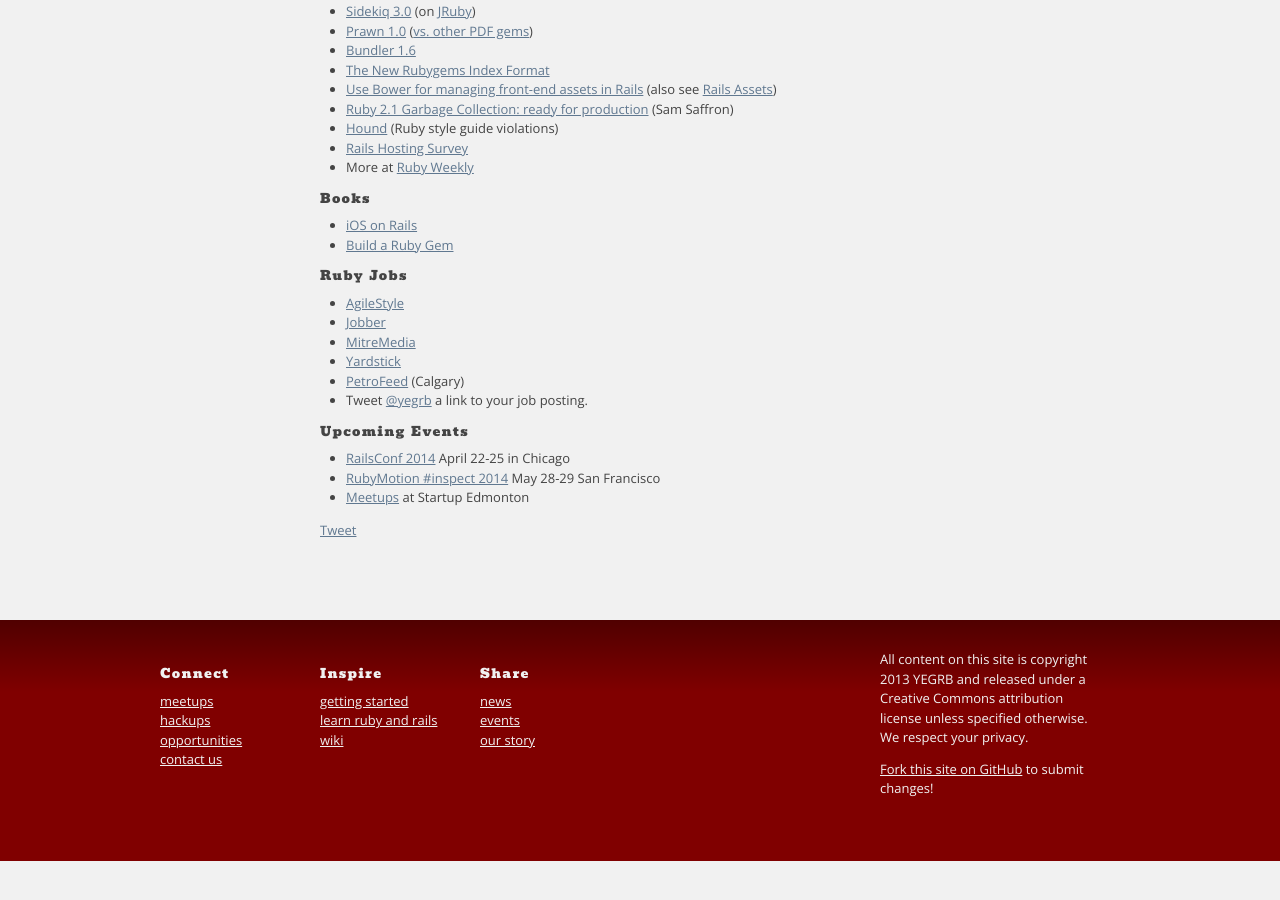
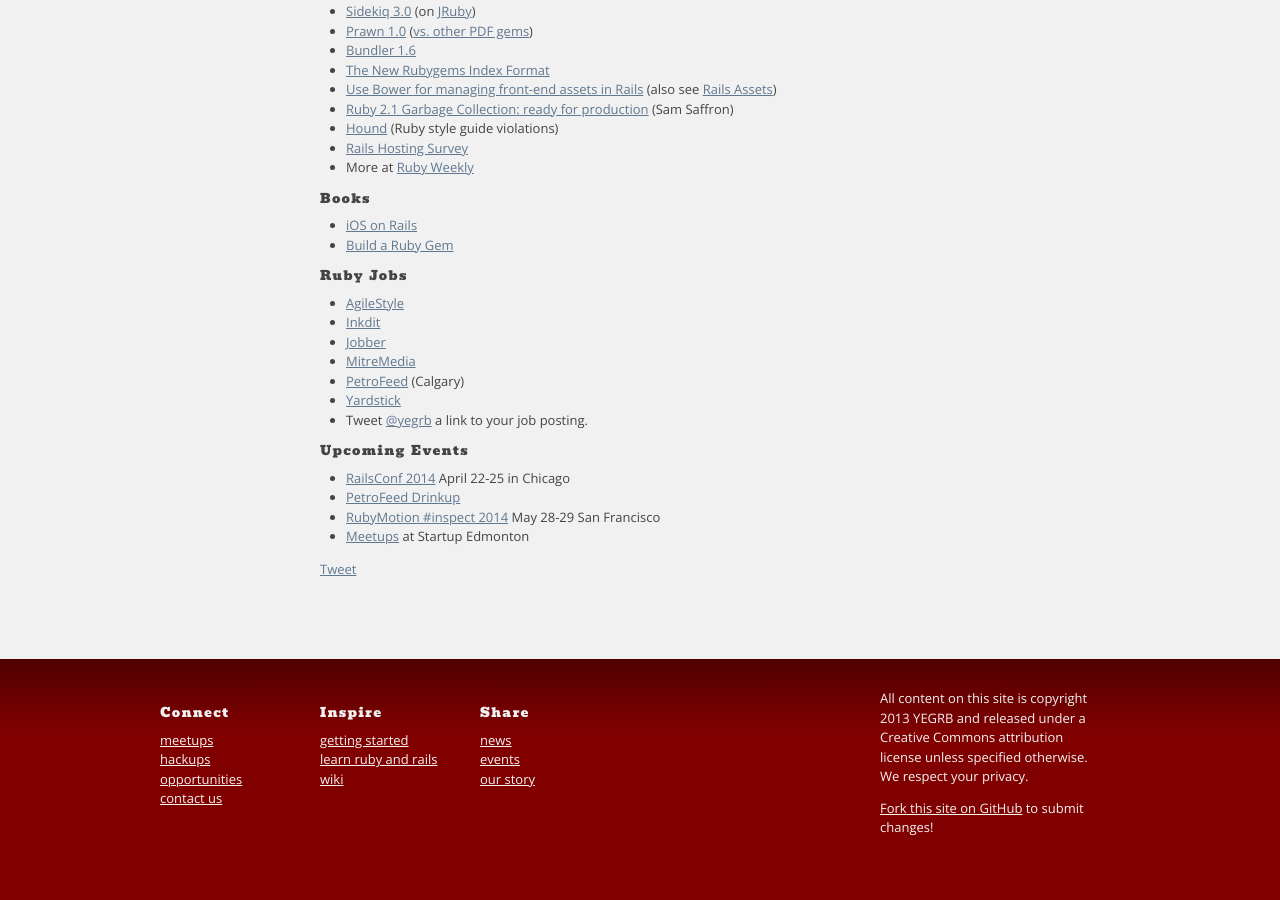
Before and after one commit to yegrb/yegrb.github.io, a Jekyll site: the page built from _posts/2014-04-15-april.markdown, in a window 1280 px wide and 900 px high, scrolled down 579 px. Built offline with Jekyll 4.4.1, drawn with Linux system fonts in a browser that asks for light colours; nearby versions of some CDN libraries; Markdown is read by kramdown in place of the engine named in the settings; comment, search, counter and statistics services are not loaded; before the commit the page ends 1440 px from its top, so only the background shows below that.

Commit message:
update jobs + events for April

```diff
--- a/_posts/2014-04-15-april.markdown
+++ b/_posts/2014-04-15-april.markdown
@@ -41,14 +41,16 @@ category: meetups
 ## Ruby Jobs
 
 * [AgileStyle](http://www.agilestyle.com/careers#rails)
+* [Inkdit](https://inkdit.com/)
 * [Jobber](http://getjobber.com/jobs/rails_developer)
 * [MitreMedia](http://mitremedia.com/#careers)
+* [PetroFeed](https://www.petrofeed.com/company/careers) (Calgary)
 * [Yardstick](http://yardsticksoftware.mytribehr.com/careers/view/8)
-* [PetroFeed](https://www.petrofeed.com/company/careers) (Calgary)
 * Tweet [@yegrb](https://twitter.com/yegrb) a link to your job posting.
 
 ## Upcoming Events
 
 * [RailsConf 2014](http://www.railsconf.com/) April 22-25 in Chicago
+* [PetroFeed Drinkup](https://www.eventbrite.com/e/petrofeed-drinkup-tickets-11228628129)
 * [RubyMotion #inspect 2014](http://www.rubymotion.com/conference/2014/) May 28-29 San Francisco
 * [Meetups](http://www.meetup.com/startupedmonton/) at Startup Edmonton
```
